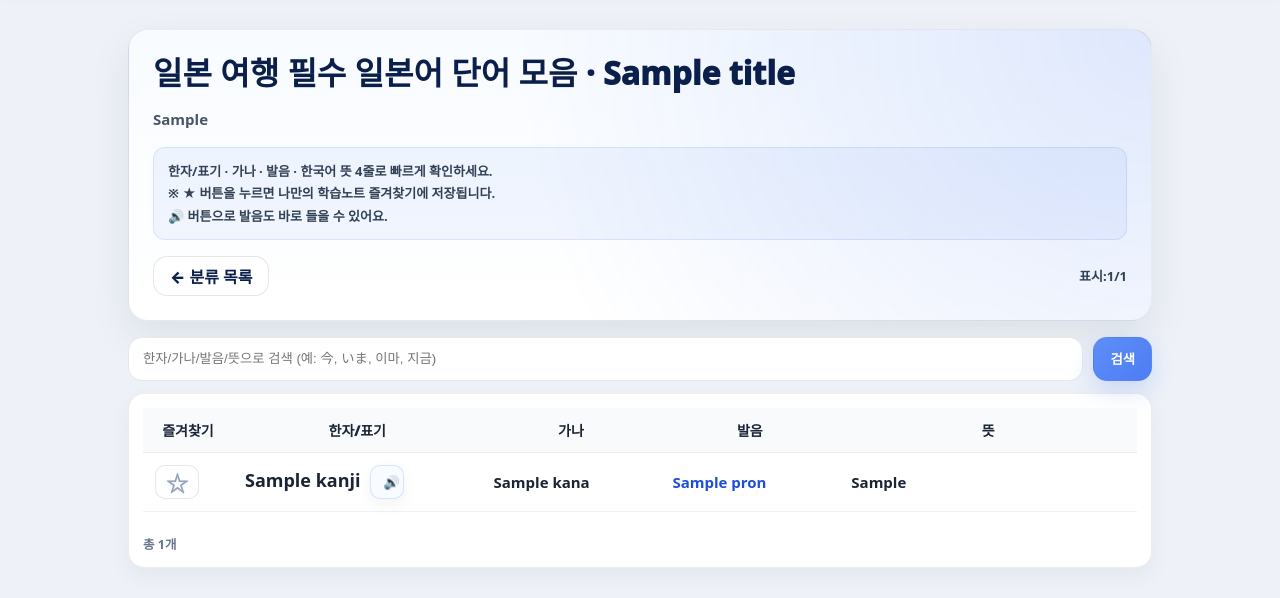
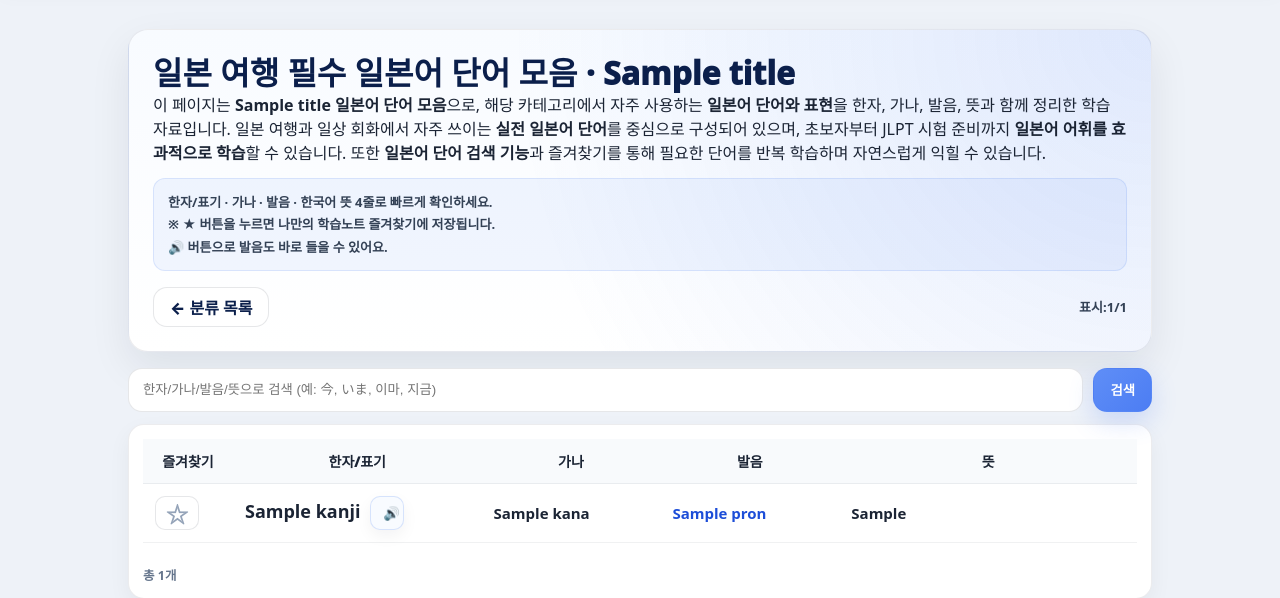
Before and after one commit to GameKingmaker/travel-talk, a Python web app: template templates/words_detail.html in a window 1280 px wide. Shown: the part 94-692 px from the top of the page. Run offline with Jinja, Linux system fonts and the light colour scheme; the template is opened without the code that fills it: most values are stand-ins (such as "Sample title", 1, 10 or a date in 2020).

Commit message:
Update words_detail.html

```diff
--- a/templates/words_detail.html
+++ b/templates/words_detail.html
@@ -459,7 +459,17 @@
       <h1 class="w-title">일본 여행 필수 일본어 단어 모음 · {{ title }}</h1>
 
       {% if page_intro %}
-        <p class="w-sub" style="white-space: pre-line;">{{ page_intro }}</p>
+        이 페이지는 <b>{{ title }} 일본어 단어 모음</b>으로,
+해당 카테고리에서 자주 사용하는 <b>일본어 단어와 표현</b>을
+한자, 가나, 발음, 뜻과 함께 정리한 학습 자료입니다.
+
+일본 여행과 일상 회화에서 자주 쓰이는
+<b>실전 일본어 단어</b>를 중심으로 구성되어 있으며,
+초보자부터 JLPT 시험 준비까지
+<b>일본어 어휘를 효과적으로 학습</b>할 수 있습니다.
+
+또한 <b>일본어 단어 검색 기능</b>과 즐겨찾기를 통해
+필요한 단어를 반복 학습하며 자연스럽게 익힐 수 있습니다.
       {% else %}
         <p class="w-sub">일본 여행 중 자주 쓰는 {{ title }} 필수 단어를 모아두었습니다.</p>
       {% endif %}
```
